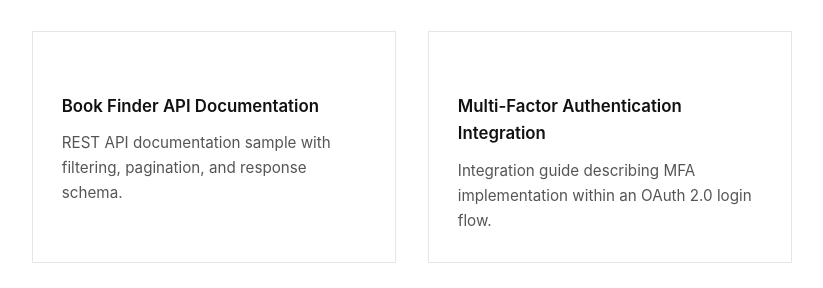
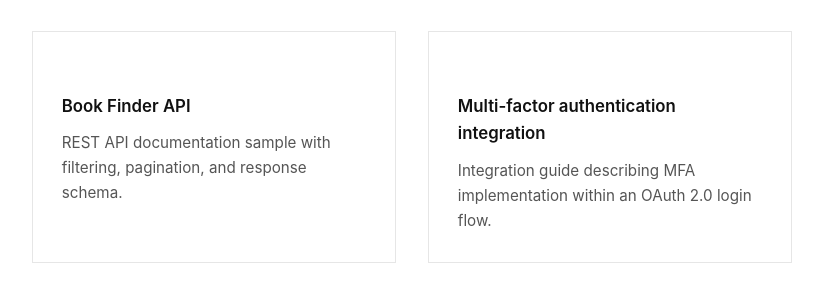
Before and after one commit to malynovskayuliia-eng/malynovskayuliia-eng.github.io, a Jekyll site: the page built from index.md, in a window 1280 px wide. Shown: the part 1242-1530 px from the top of the page, without its empty margins (228-1051 px from the left). Built offline with Jekyll 4.4.1, drawn with Linux system fonts in a browser that asks for light colours.

Commit message:
Update index.md

```diff
--- a/index.md
+++ b/index.md
@@ -37,12 +37,12 @@ The samples below are independently created examples demonstrating structured, s
   </a>
 
   <a href="/book-finder-api" class="sample-card">
-    <h3>Book Finder API Documentation</h3>
+    <h3>Book Finder API</h3>
     <p>REST API documentation sample with filtering, pagination, and response schema.</p>
   </a>
 
   <a href="/mfa-integration" class="sample-card">
-    <h3>Multi-Factor Authentication Integration</h3>
+    <h3>Multi-factor authentication integration</h3>
     <p>Integration guide describing MFA implementation within an OAuth 2.0 login flow.</p>
   </a>
 
```
